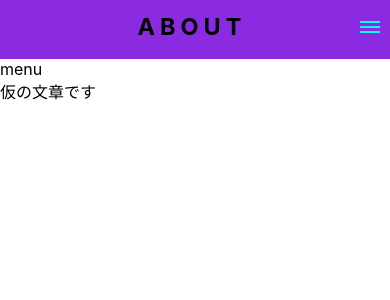
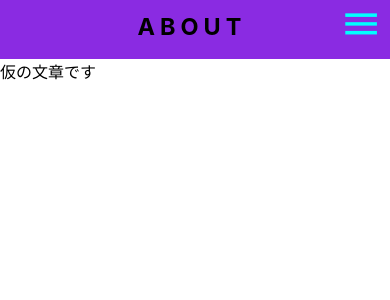
Before and after one commit to kenji-kk/react-portfolio-site, a React (Create React App) app: page /about in a window 390 px wide. Shown: the top 300 px of the page. Built offline with nearby package versions, Linux system fonts and the light colour scheme.

Commit message:
メニューアイコン装飾

```diff
--- a/public/index.html
+++ b/public/index.html
@@ -25,7 +25,7 @@
       Learn how to configure a non-root public URL by running `npm run build`.
     -->
     <!--google icon-->
-    <link href="https://fonts.googleapis.com/icon?family=Material+Icons"rel="stylesheet">
+    <link href="https://fonts.googleapis.com/css?family=Material+Icons+Outlined" rel="stylesheet">
 
     <title>React App</title>
   </head>
--- a/src/components/organisms/Header.tsx
+++ b/src/components/organisms/Header.tsx
@@ -6,16 +6,21 @@ import './organisms.css'
 type Props = {
   children: ReactNode;
   onClickDrawer: () => void;
+  iconChangeFlag: boolean;
 }
 
 export const Header: VFC<Props> = memo((props) => {
-  const { children, onClickDrawer } = props;
+  const { children, onClickDrawer, iconChangeFlag } = props;
 
   return (
     <>
     <div className="headerWrap">
       <p className="headerTitle">{children}</p>
-      <DehazeIcon className="headerDehazeIcon" onClick={onClickDrawer}/>
+      <button className="HeaderMenuButton" onClick={onClickDrawer}>
+        <span className="material-icons-outlined HeaderMenuIcon" >
+            {iconChangeFlag ? "menu" : "close"}
+        </span>
+      </button>
     </div>
     </>
   )
--- a/src/components/organisms/organisms.css
+++ b/src/components/organisms/organisms.css
@@ -9,7 +9,7 @@
   font-weight: bold;
 }
 
-.headerDehazeIcon {
+.HeaderMenuButton {
   color: aqua;
   margin-left: auto;
 }
@@ -26,10 +26,37 @@
     padding-top: 3vw;
   }
 
-  .headerDehazeIcon {
+  .HeaderMenuButton {
     color: aqua;
     margin-left: auto;
-    padding-top: 4vw;
-    font-size: 100px;
+    padding-top: 3vw;
+    font-size: 5vh;
+    cursor: pointer;
+    background-color: transparent;
+    border: none;
+    padding: 0;
+    outline: none;
+  }
+
+  .HeaderMenuButton:active .HeaderMenuIcon {
+    animation: rotate 0.7s ease-out;
+  }
+
+  .HeaderMenuButton:hover {
+    opacity: 0.5;
+  }
+
+  .HeaderMenuIcon {
+    font-size: 5vh;
+  }
+
+  @keyframes rotate {
+    from {
+      transform: rotate(0deg);
+    }
+
+    to {
+      transform: rotate(360deg);
+    }
   }
 }
--- a/src/components/templates/HeaderLayout.tsx
+++ b/src/components/templates/HeaderLayout.tsx
@@ -10,27 +10,26 @@ type Props = {
 export const HeaderLayout: VFC<Props> = memo((props) => {
   const { children, title } = props;
   const [ drawer, setDrawer ] = useState<string>("headerLayoutDrawerOff");
+  const [ iconChangeFlag, setIconChangeFlag ] = useState<boolean>(true);
   const off = "headerLayoutDrawerOff";
   const on = "headerLayoutDrawerOn";
+  const onClickDrawer = () => {
+    if (!(drawer === off)){
+      setDrawer(off);
+      setIconChangeFlag(false);
+    } else {
+      setDrawer(on);
+      setIconChangeFlag(true);
+    }
+  };
   return (
       <>
-        <Header onClickDrawer={() => {
-          if (!(drawer === off)){
-              setDrawer(off)
-            } else {
-              setDrawer(on)
-            }
-          }
-          }
-        >
+        <Header onClickDrawer={ onClickDrawer } iconChangeFlag={ iconChangeFlag }>
           {title}
         </Header>
         <div className={drawer}>
           aaaaaaaaaaaaaa
         </div>
-        <span className="material-icons-outlined">
-          menu
-        </span>
 
         {children}
       </>
```
